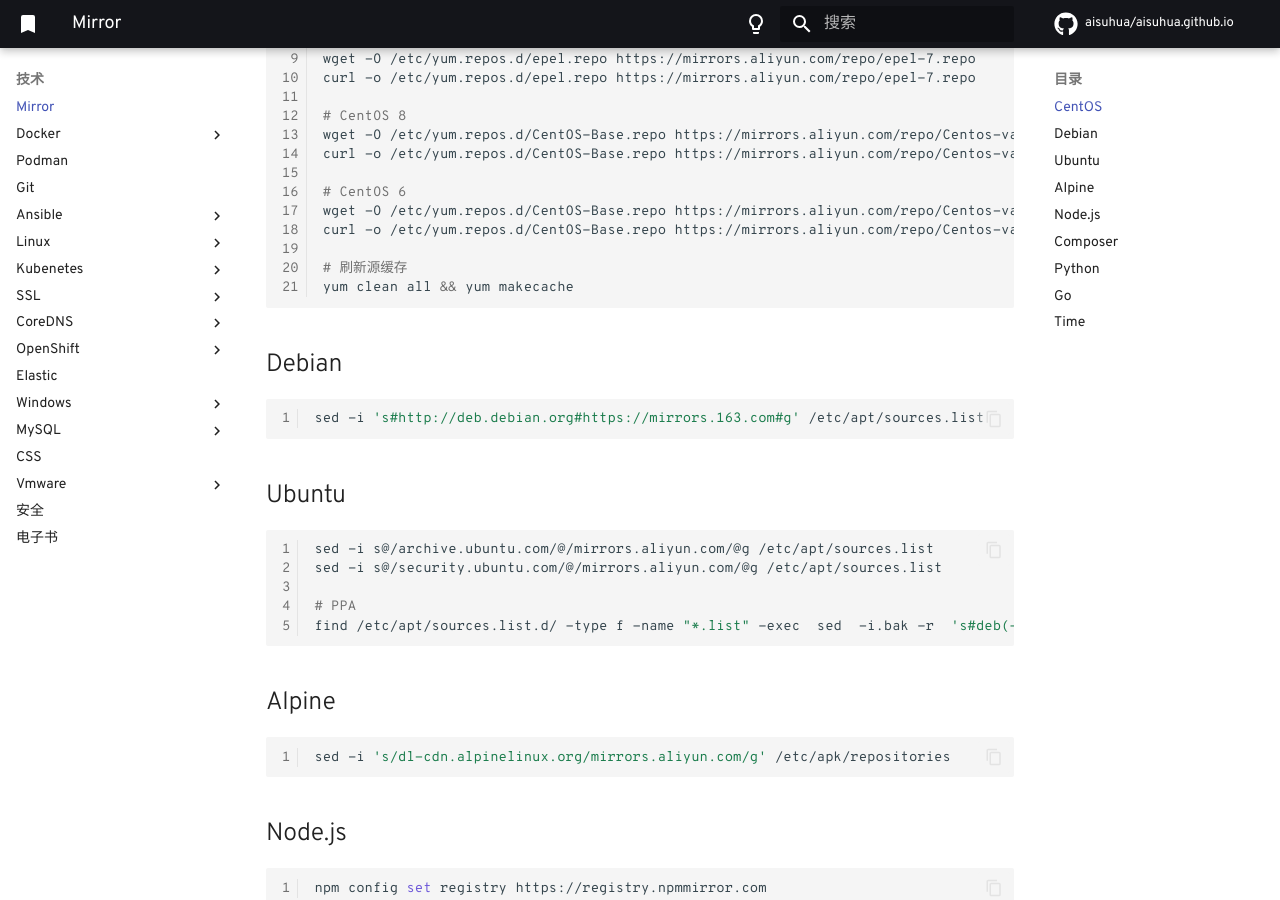
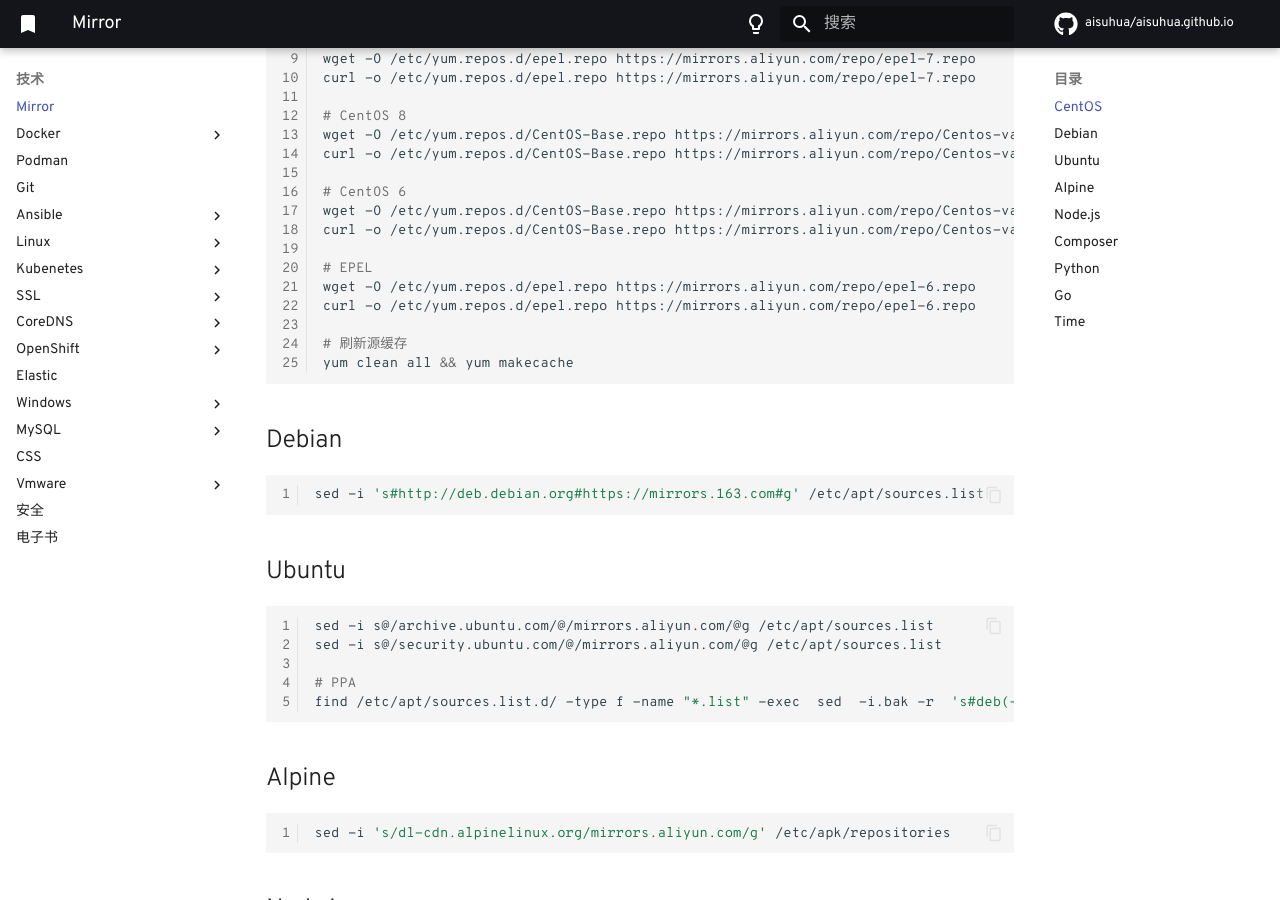
Before and after one commit to aisuhua/aisuhua.github.io, an MkDocs documentation site: the page built from docs/mirror.md, in a window 1280 px wide and 900 px high, scrolled down 457 px. Built offline with MkDocs 1.6.1 and Material for MkDocs 9.7.7, drawn with Linux system fonts in a browser that asks for light colours; comment, search, counter and statistics services are not loaded.

Commit message:
mirror.md

```diff
--- a/docs/mirror.md
+++ b/docs/mirror.md
@@ -23,6 +23,10 @@ curl -o /etc/yum.repos.d/CentOS-Base.repo https://mirrors.aliyun.com/repo/Centos
 # CentOS 6
 wget -O /etc/yum.repos.d/CentOS-Base.repo https://mirrors.aliyun.com/repo/Centos-vault-6.10.repo
 curl -o /etc/yum.repos.d/CentOS-Base.repo https://mirrors.aliyun.com/repo/Centos-vault-6.10.repo
+
+# EPEL
+wget -O /etc/yum.repos.d/epel.repo https://mirrors.aliyun.com/repo/epel-6.repo
+curl -o /etc/yum.repos.d/epel.repo https://mirrors.aliyun.com/repo/epel-6.repo
 
 # 刷新源缓存
 yum clean all && yum makecache
```
